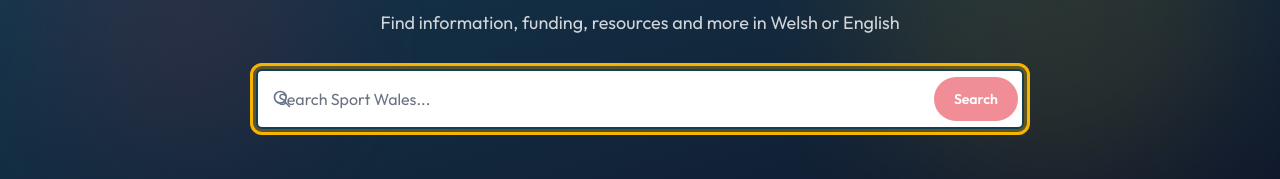
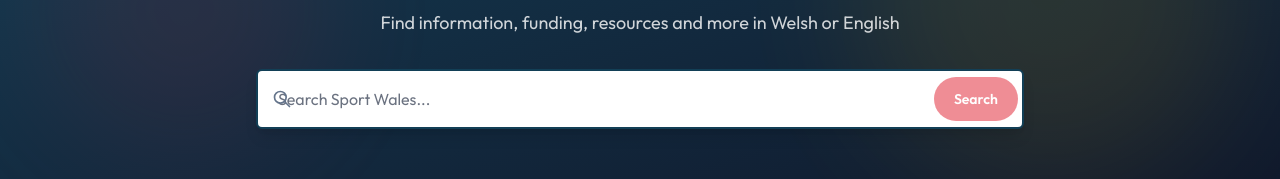
Before and after one commit to EmesOrdCo/Sport_Wales, a Next.js app: page /en/search in a window 1280 px wide. Shown: the part 175-354 px from the top of the page. Built offline with nearby package versions, Linux system fonts and the light colour scheme; no server answers; a web font is replaced by a local one.

Commit message:
Remove focus outline from search input

```diff
--- a/src/components/sections/SearchForm.tsx
+++ b/src/components/sections/SearchForm.tsx
@@ -80,12 +80,13 @@
             bg-white text-[#0F172A]
             placeholder-[#64748B]
             transition-all duration-200
-            focus:outline-none
+            !outline-none focus:!outline-none focus-visible:!outline-none
             ${isHero
               ? 'border-transparent shadow-lg'
               : 'border-[#CBD5E1]'
             }
           `}
+          style={{ outline: 'none', boxShadow: isHero ? '0 10px 15px -3px rgba(0, 0, 0, 0.1), 0 4px 6px -4px rgba(0, 0, 0, 0.1)' : undefined }}
           autoComplete="off"
           aria-describedby={`${searchId}-hint`}
         />
```
